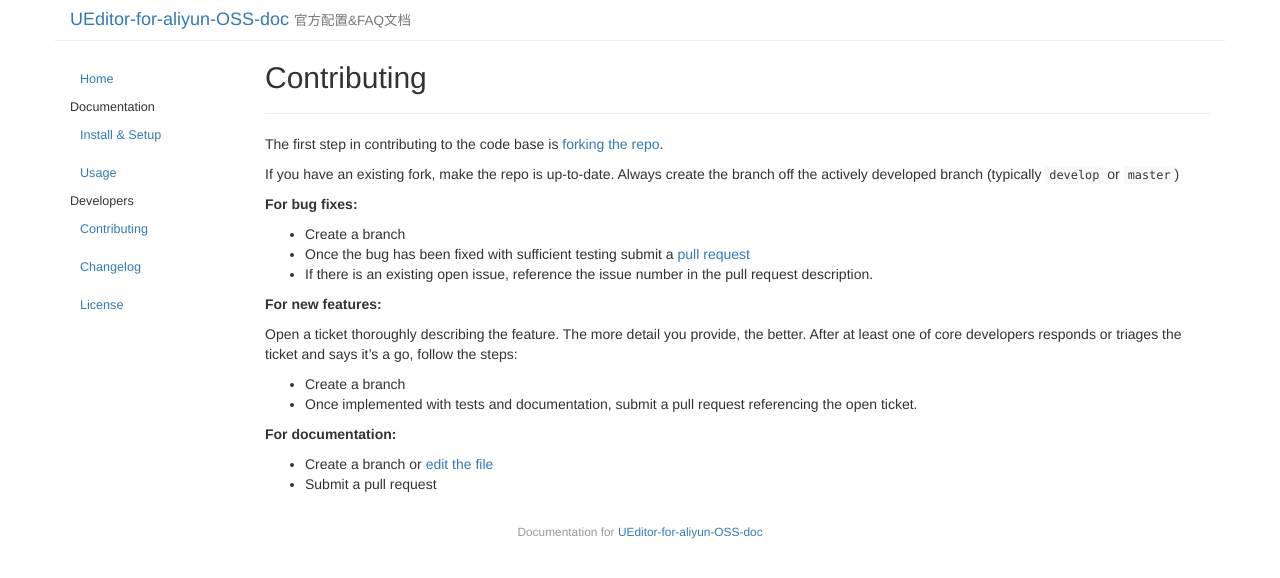
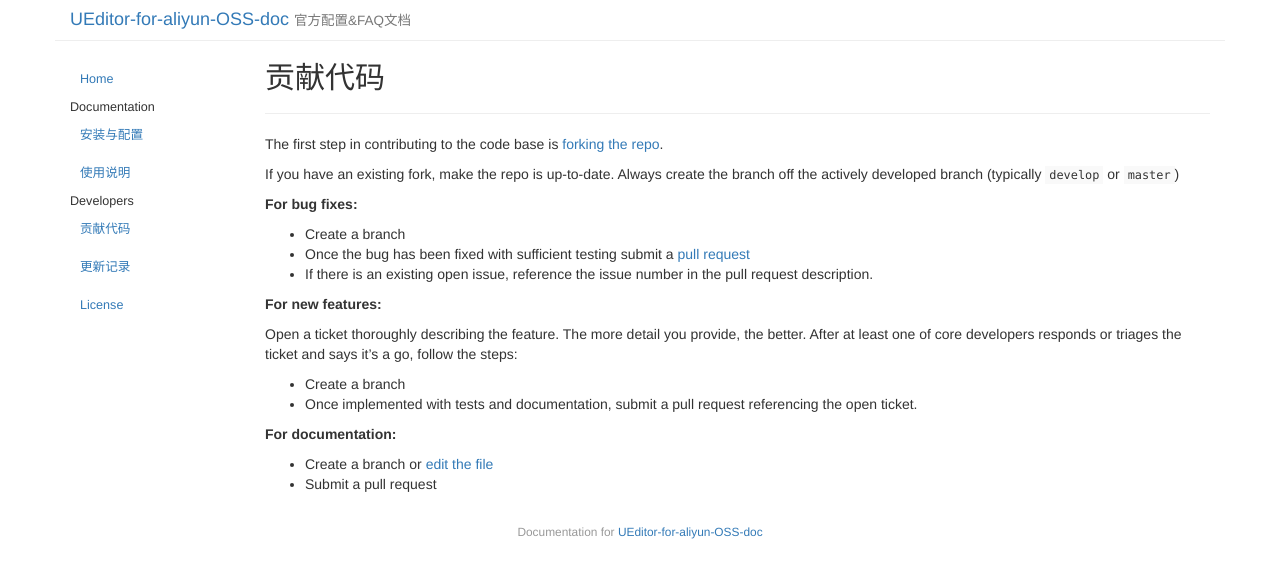
Before and after one commit to XieXianbin/UEditor-for-aliyun-OSS-doc, a Jekyll site: the page built from _posts/2014-11-11-contributing.md, in a window 1280 px wide. Shown: the top 578 px of the page. Built offline with Jekyll 4.4.1, drawn with Linux system fonts in a browser that asks for light colours.

Commit message:
update for left nav

```diff
--- a/_config.yml
+++ b/_config.yml
@@ -24,6 +24,7 @@ sections: [
     ['ref', 'Reference'],
     ['dev', 'Developers'],
     ['releases', 'Releases'],
+    ['faq', 'faq'],
     ['post', 'Posts']
 ]
 
--- a/_posts/2014-11-11-changelog.md
+++ b/_posts/2014-11-11-changelog.md
@@ -1,6 +1,6 @@
 ---
 layout: page
-title: "Changelog"
+title: "更新记录"
 category: dev
 order: 1
 ---
--- a/_posts/2014-11-11-contributing.md
+++ b/_posts/2014-11-11-contributing.md
@@ -1,7 +1,7 @@
 ---
 layout: page
-title:  Contributing
-date:   2013-06-03 21:12:57
+title:  "贡献代码"
+date:   2014-11-11 21:12:57
 category: dev
 order: 0
 ---
--- a/_posts/2014-11-11-install-setup.md
+++ b/_posts/2014-11-11-install-setup.md
@@ -1,8 +1,8 @@
 ---
 layout: page
-title: "Install & Setup"
+title: "安装与配置"
 category: doc
-date: 2013-06-06 11:01:37
+date: 2014-11-11 11:01:37
 order: 0
 ---
 
--- a/_posts/2014-11-11-usage.md
+++ b/_posts/2014-11-11-usage.md
@@ -1,8 +1,8 @@
 ---
 layout: page
-title: "Usage"
+title: "使用说明"
 category: doc
-date: 2013-06-06 08:55:36
+date: 2014-11-11 08:55:36
 order: 1
 ---
 
```
